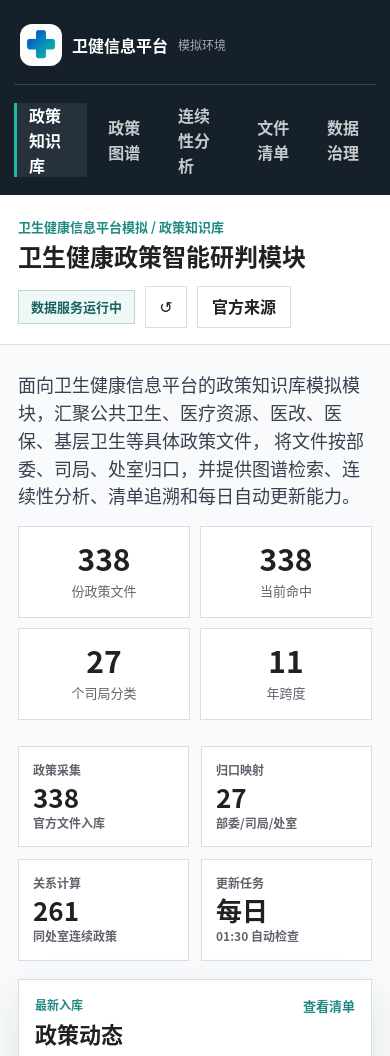
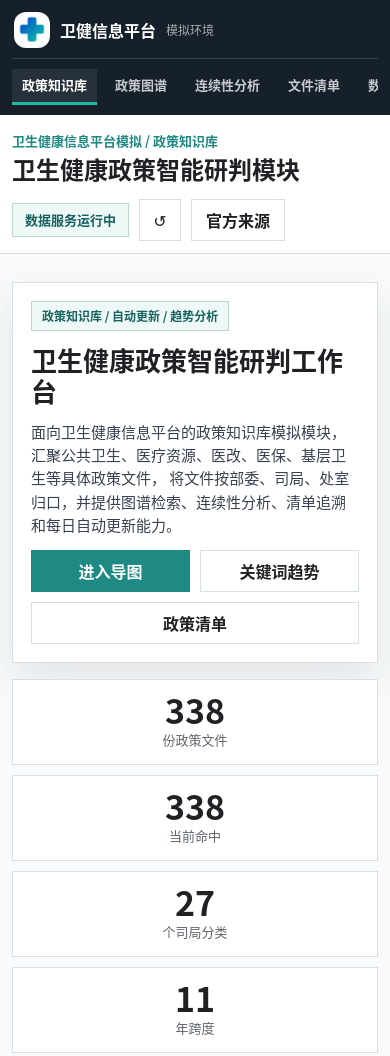
Before and after one commit to xujiann/healthpolicy, a plain HTML site: page index.html in a window 390 px wide. Shown: the top 1056 px of the page. Drawn offline with Linux system fonts and the light colour scheme.

Commit message:
Improve homepage responsive layout and about section

```diff
--- a/index.html
+++ b/index.html
@@ -21,6 +21,7 @@
         <a href="#continuity">连续性分析</a>
         <a href="#sources">文件清单</a>
         <a href="#governance">数据治理</a>
+        <a href="#about">关于</a>
       </nav>
     </aside>
 
@@ -41,10 +42,17 @@
     <main>
       <section class="intro-band" id="overview">
         <div class="intro-copy">
+          <div class="intro-badge">政策知识库 / 自动更新 / 趋势分析</div>
+          <h2>卫生健康政策智能研判工作台</h2>
           <p>
             面向卫生健康信息平台的政策知识库模拟模块，汇聚公共卫生、医疗资源、医改、医保、基层卫生等具体政策文件，
             将文件按部委、司局、处室归口，并提供图谱检索、连续性分析、清单追溯和每日自动更新能力。
           </p>
+          <div class="intro-actions">
+            <a class="primary-action" href="#map">进入导图</a>
+            <a class="source-link" href="#continuity">关键词趋势</a>
+            <a class="source-link" href="#sources">政策清单</a>
+          </div>
         </div>
         <div class="stat-grid" aria-label="政策统计">
           <div>
@@ -290,6 +298,29 @@
         </div>
         <div class="source-list" id="sourceList"></div>
       </section>
+
+      <section class="about-section" id="about">
+        <div class="section-head">
+          <h2>关于</h2>
+          <p>本网站用于卫生健康政策文件的结构化归集、分类映射、关键词趋势研究和官方链接追溯。</p>
+        </div>
+        <div class="about-grid">
+          <article>
+            <h3>开发者</h3>
+            <p>徐健（xujiann）</p>
+            <p>面向卫生健康信息化、政策研究和数据治理场景持续优化。</p>
+          </article>
+          <article>
+            <h3>数据边界</h3>
+            <p>仅收录具体政策文件，自动更新会过滤客户端下载页、栏目页、索引页、政策解读页和机构介绍页。</p>
+          </article>
+          <article>
+            <h3>项目地址</h3>
+            <p><a href="https://github.com/xujiann/healthpolicy" target="_blank" rel="noreferrer">github.com/xujiann/healthpolicy</a></p>
+            <p><a href="https://xujiann.github.io/healthpolicy/" target="_blank" rel="noreferrer">xujiann.github.io/healthpolicy</a></p>
+          </article>
+        </div>
+      </section>
     </main>
 
     <script src="policy-data.js"></script>
--- a/styles.css
+++ b/styles.css
@@ -30,6 +30,10 @@ body {
   font-family: "Microsoft YaHei", "PingFang SC", "Noto Sans CJK SC", Arial, sans-serif;
   line-height: 1.55;
   padding-left: 232px;
+}
+
+section {
+  scroll-margin-top: 96px;
 }
 
 a {
@@ -196,29 +200,78 @@ main {
   grid-template-columns: minmax(0, 1fr) minmax(260px, 420px);
   gap: 22px;
   align-items: stretch;
-  padding: 26px 0;
+  padding: 28px 0 24px;
 }
 
 .intro-copy {
-  display: flex;
+  display: grid;
+  align-content: center;
+  gap: 14px;
+  max-width: 920px;
+  min-height: 240px;
+  padding: clamp(20px, 4vw, 34px);
+  background: #fff;
+  border: 1px solid var(--line);
+  box-shadow: var(--shadow);
+}
+
+.intro-badge {
+  justify-self: start;
+  min-height: 30px;
+  display: inline-flex;
   align-items: center;
-  max-width: 920px;
+  padding: 0 10px;
+  border: 1px solid #bfd5d2;
+  background: #eef8f7;
+  color: #17635f;
+  font-size: 12px;
+  font-weight: 900;
+}
+
+.intro-copy h2 {
+  margin: 0;
+  max-width: 760px;
+  font-size: clamp(26px, 3.4vw, 44px);
+  line-height: 1.16;
 }
 
 .intro-copy p {
   margin: 0;
-  font-size: 18px;
+  max-width: 820px;
+  font-size: 17px;
   color: #394150;
+}
+
+.intro-actions {
+  display: flex;
+  flex-wrap: wrap;
+  gap: 10px;
+}
+
+.primary-action {
+  display: inline-flex;
+  align-items: center;
+  min-height: 42px;
+  padding: 0 16px;
+  background: var(--teal);
+  color: #fff;
+  border: 1px solid var(--teal);
+  text-decoration: none;
+  font-weight: 900;
+}
+
+.primary-action:hover {
+  background: #176f6a;
 }
 
 .stat-grid {
   display: grid;
-  grid-template-columns: repeat(4, 1fr);
+  grid-template-columns: repeat(2, 1fr);
   gap: 10px;
 }
 
 .stat-grid div {
-  min-height: 92px;
+  min-height: 115px;
   background: #fff;
   border: 1px solid var(--line);
   display: grid;
@@ -229,7 +282,7 @@ main {
 
 .stat-grid strong {
   display: block;
-  font-size: 30px;
+  font-size: 34px;
   line-height: 1;
 }
 
@@ -385,9 +438,10 @@ main {
 
 .workspace {
   display: grid;
-  grid-template-columns: 300px minmax(420px, 1fr) 340px;
+  grid-template-columns: minmax(240px, 280px) minmax(360px, 1fr) minmax(280px, 320px);
   gap: 16px;
   align-items: stretch;
+  min-width: 0;
 }
 
 .filters,
@@ -1209,24 +1263,80 @@ dd {
   font-weight: 900;
 }
 
+.about-section {
+  margin-top: 28px;
+  padding-bottom: 8px;
+}
+
+.about-grid {
+  display: grid;
+  grid-template-columns: 1fr 1fr 1fr;
+  gap: 12px;
+}
+
+.about-grid article {
+  min-height: 150px;
+  background: #fff;
+  border: 1px solid var(--line);
+  padding: 18px;
+  display: grid;
+  align-content: start;
+  gap: 8px;
+}
+
+.about-grid h3 {
+  margin: 0;
+  font-size: 18px;
+}
+
+.about-grid p {
+  margin: 0;
+  color: #3f4652;
+}
+
+.about-grid a {
+  color: var(--teal);
+  font-weight: 900;
+  text-decoration: none;
+  overflow-wrap: anywhere;
+}
+
 @media (max-width: 1180px) {
   body {
     padding-left: 0;
   }
 
   .platform-rail {
-    position: static;
+    position: sticky;
+    top: 0;
     width: auto;
     display: block;
+    padding: 10px 12px;
   }
 
   .platform-brand {
     display: flex;
+    padding: 2px 2px 10px;
   }
 
   .platform-rail nav {
     display: flex;
     overflow-x: auto;
+    padding-top: 10px;
+    gap: 8px;
+    scrollbar-width: thin;
+  }
+
+  .platform-rail nav a {
+    min-width: max-content;
+    border-left: 0;
+    border-bottom: 3px solid transparent;
+  }
+
+  .platform-rail nav a:hover,
+  .platform-rail nav a.is-active {
+    border-left-color: transparent;
+    border-bottom-color: #22b8a8;
   }
 
   .workspace {
@@ -1245,8 +1355,21 @@ dd {
     display: block;
   }
 
+  main {
+    padding: 0 12px 32px;
+  }
+
+  .topbar {
+    padding: 16px 12px 12px;
+  }
+
+  h1 {
+    font-size: 24px;
+  }
+
   .top-actions {
     margin-top: 16px;
+    flex-wrap: wrap;
   }
 
   .stat-grid {
@@ -1254,9 +1377,29 @@ dd {
     margin-top: 16px;
   }
 
+  .intro-copy {
+    min-height: auto;
+    padding: 18px;
+  }
+
+  .intro-copy h2 {
+    font-size: 26px;
+  }
+
+  .intro-copy p {
+    font-size: 15px;
+  }
+
+  .intro-actions .source-link,
+  .intro-actions .primary-action {
+    flex: 1 1 140px;
+    justify-content: center;
+  }
+
   .module-strip,
   .ops-dashboard,
-  .governance-grid {
+  .governance-grid,
+  .about-grid {
     grid-template-columns: repeat(2, 1fr);
   }
 
@@ -1289,3 +1432,40 @@ dd {
     margin-top: 8px;
   }
 }
+
+@media (max-width: 520px) {
+  .platform-brand img {
+    width: 36px;
+    height: 36px;
+  }
+
+  .platform-rail nav a {
+    min-height: 36px;
+    padding: 0 10px;
+    font-size: 13px;
+  }
+
+  .stat-grid,
+  .module-strip,
+  .governance-grid,
+  .about-grid,
+  .quality-grid,
+  .trend-metrics {
+    grid-template-columns: 1fr;
+  }
+
+  .stat-grid div {
+    min-height: 86px;
+  }
+
+  .panel-head,
+  .interface-status,
+  .source-toolbar {
+    align-items: stretch;
+    flex-direction: column;
+  }
+
+  .source-toolbar .source-link {
+    justify-content: center;
+  }
+}
```
